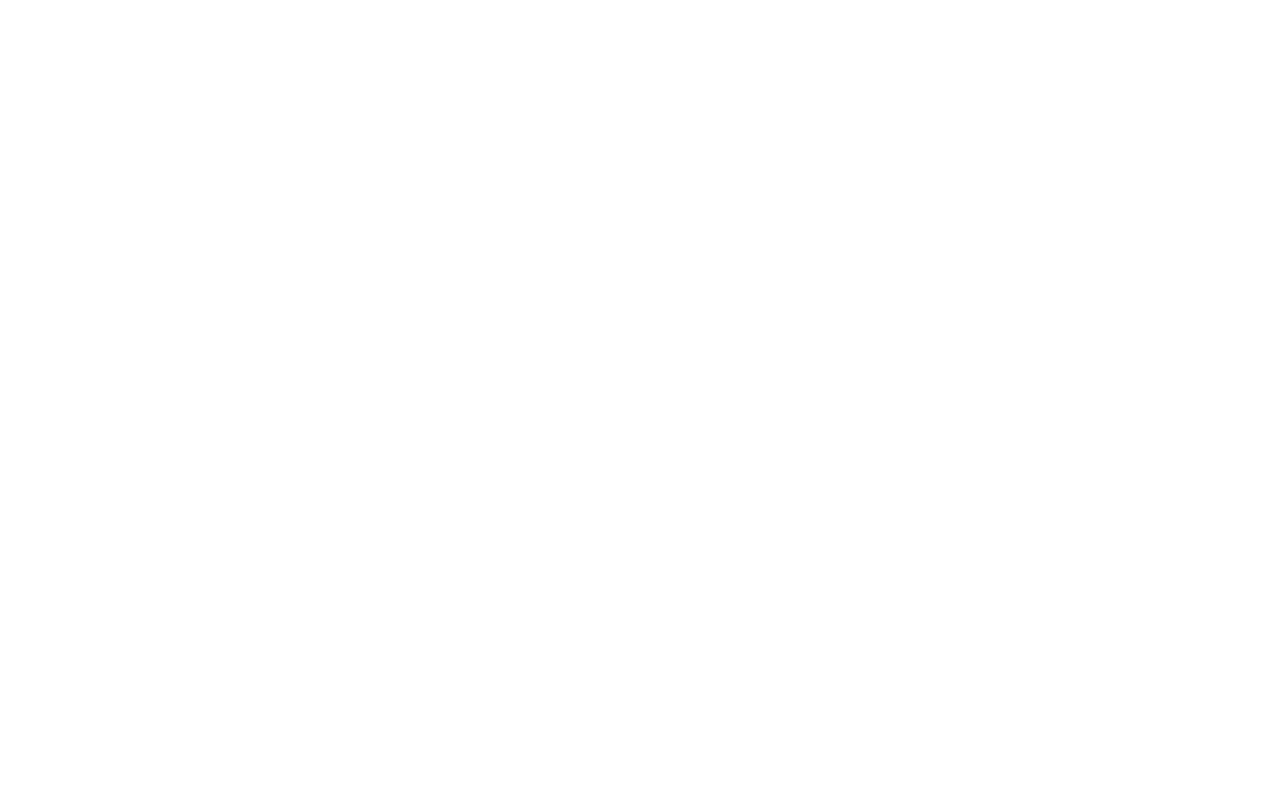
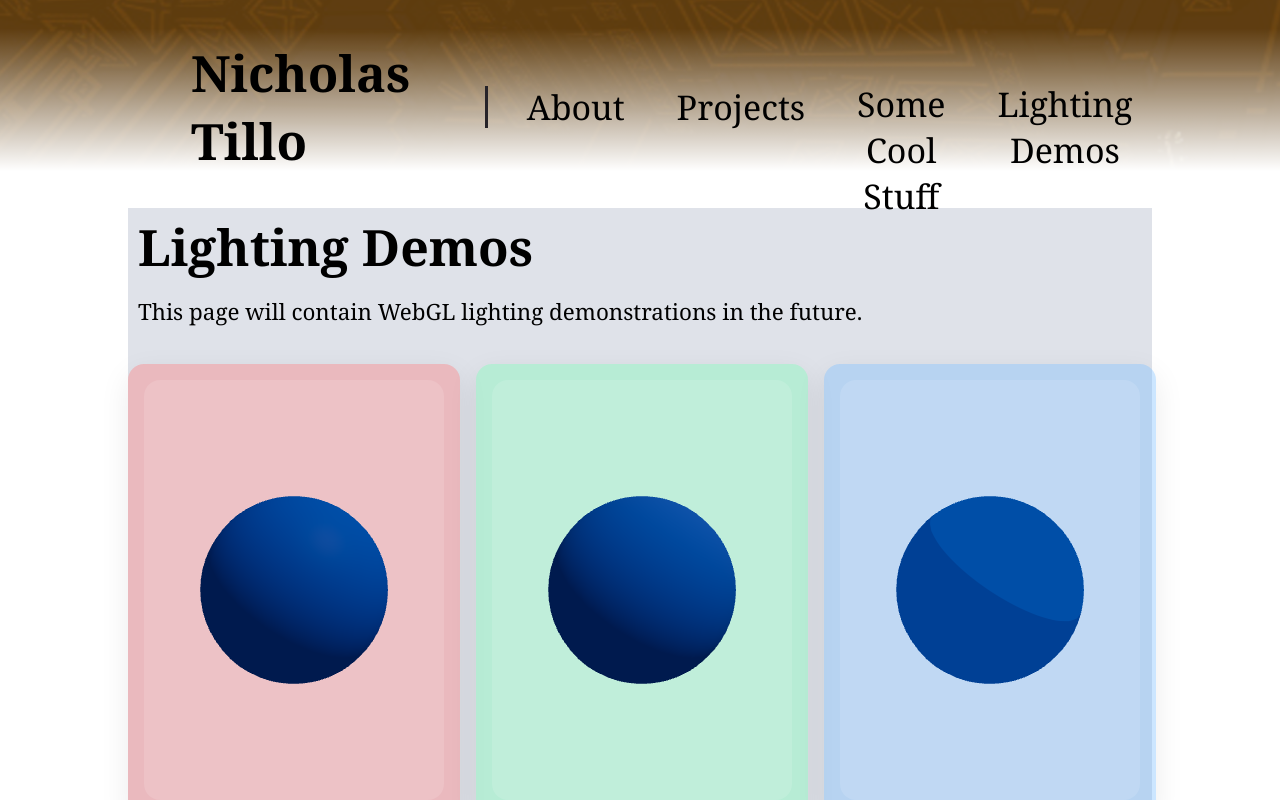
Before and after one commit to NicholasTillo/nicholastillo.github.io, a React (Create React App) app in the folder my-app/: page /#/lightingdemos in a window 1280 px wide. Before the commit this address had no page. Shown: the top 800 px of the page. Built offline with nearby package versions, Linux system fonts and the light colour scheme; a web font is replaced by a local one.

Commit message:
Lighting Demos and Computational Artwork

```diff
--- a/my-app/package.json
+++ b/my-app/package.json
@@ -4,6 +4,8 @@
   "version": "0.1.0",
   "private": true,
   "dependencies": {
+    "@react-three/drei": "^10.7.7",
+    "@react-three/fiber": "^9.5.0",
     "@testing-library/dom": "^10.4.0",
     "@testing-library/jest-dom": "^6.6.3",
     "@testing-library/react": "^16.3.0",
@@ -15,7 +17,9 @@
     "react-router": "^7.6.1",
     "react-router-dom": "^7.6.1",
     "react-router-hash-link": "^2.4.3",
-    "react-scripts": "5.0.1"
+    "react-scripts": "5.0.1",
+    "react-unity-webgl": "^10.1.6",
+    "three": "^0.183.2"
   },
   "scripts": {
     "predeploy": "npm run build",
--- a/my-app/src/App.css
+++ b/my-app/src/App.css
@@ -10,7 +10,7 @@
 }
 
 .App-header {
-  background-color: #282c34;
+  background-color: #ededed;
   min-height: 100vh;
   display: flex;
   flex-direction: column;
--- a/my-app/src/App.js
+++ b/my-app/src/App.js
@@ -8,6 +8,7 @@
 import About from './Pages/about';
 import Projects from './Pages/projects';
 import Page3 from './Pages/page3';
+import LightingDemos from './Pages/lightingdemos';
 
 import { Layout } from './Layout';
 
@@ -24,6 +25,7 @@
           <Route path = "/about" element = {<About/>} />
           <Route path = "/projects" element = {<Projects/>} />
           <Route path = "/page3" element = {<Page3/>} />
+          <Route path = "/lightingdemos" element = {<LightingDemos/>} />
         </Route>
 
 
--- /dev/null
+++ b/my-app/src/Pages/lightingdemos.css
@@ -0,0 +1,55 @@
+/* Styles for the Lighting Demos page */
+
+.lightingContainer {
+  display: flex;
+  gap: 1rem;
+  width: 100%;
+  max-width: 1200px;
+  margin: 2rem auto;
+}
+
+.lightingPanel {
+  flex: 1;
+  min-height: 420px;
+  display: flex;
+  justify-content: center;
+  align-items: center;
+  border-radius: 1rem;
+  padding: 1rem;
+  box-shadow: 0 10px 30px rgba(0, 0, 0, 0.08);
+}
+
+.lightingPanel.red {
+  background: rgba(255, 102, 102, 0.33);
+}
+
+.lightingPanel.green {
+  background: rgba(102, 255, 170, 0.33);
+}
+
+.lightingPanel.blue {
+  background: rgba(102, 178, 255, 0.33);
+}
+
+.lightingCanvasWrapper {
+  width: 100%;
+  height: 100%;
+  display: flex;
+  justify-content: center;
+  align-items: center;
+}
+
+.lightingCanvas {
+  width: 100%;
+  height: 100%;
+  min-height: 320px;
+  border-radius: 1rem;
+  overflow: hidden;
+  background: rgba(255, 255, 255, 0.12);
+}
+
+.lightingPanel span {
+  font-size: 0.95rem;
+  color: rgba(0, 0, 0, 0.65);
+  font-weight: 600;
+}
--- /dev/null
+++ b/my-app/src/Pages/lightingdemos.js
@@ -0,0 +1,92 @@
+import React from "react";
+import './basepages.css'
+import './lightingdemos.css'
+import { Canvas , useFrame } from '@react-three/fiber'
+import { OrbitControls } from '@react-three/drei'
+import { useRef } from 'react'
+import { MeshPhongMaterial } from "three";
+
+
+function RotatingStandardMesh() {
+  const ref = useRef()
+  useFrame((_, delta) => {
+    ref.current.rotation.y += delta * 0.6
+  })
+  return (
+    <mesh ref={ref}>
+      <sphereGeometry args={[0.55, 28, 28]} />
+      <meshStandardMaterial color="#3a7ae0" />
+    </mesh>
+  )
+}
+
+function RotatingPhongMesh() {
+  const ref = useRef()
+  useFrame((_, delta) => {
+    ref.current.rotation.y += delta * 0.6
+  })
+  return (
+    <mesh ref={ref}>
+      <sphereGeometry args={[0.55, 28, 28]} />
+      <meshPhongMaterial color="#3a7ae0" />
+    </mesh>
+  )
+}
+
+function RotatingRefractionMesh() {
+  const ref = useRef()
+  useFrame((_, delta) => {
+    ref.current.rotation.y += delta * 0.6
+  })
+  return (
+    <mesh ref={ref}>
+      <sphereGeometry args={[0.55, 28, 28]} />
+      <meshToonMaterial color="#3a7ae0"/>
+    </mesh>
+  )
+}
+
+
+export default class LightingDemos extends React.Component {
+    render(){
+        return(
+            <div className="mainBody">
+                <h1>Lighting Demos</h1>
+                <p>This page will contain WebGL lighting demonstrations in the future.</p>
+
+                <div className="lightingContainer">
+                    <div className="lightingPanel red">
+                        <div className="lightingCanvasWrapper">
+                            <Canvas className="lightingCanvas" camera={{ position: [0, 0, 2.2], fov: 60 }} frameloop="demand">
+                                <ambientLight intensity={0.4} />
+                                <directionalLight position={[1, 1.5, 0.8]} intensity={1} />
+                                <RotatingPhongMesh />
+                                <OrbitControls />
+                            </Canvas>
+                        </div>
+                    </div>
+                    <div className="lightingPanel green">
+                        <div className="lightingCanvasWrapper">
+                            <Canvas className="lightingCanvas" camera={{ position: [0, 0, 2.2], fov: 60 }} frameloop="demand">
+                                <ambientLight intensity={0.4} />
+                                <directionalLight position={[1, 1.5, 0.8]} intensity={1} />
+                                <RotatingStandardMesh />
+                                <OrbitControls />
+                            </Canvas>
+                        </div>
+                    </div>
+                    <div className="lightingPanel blue">
+                        <div className="lightingCanvasWrapper">
+                            <Canvas className="lightingCanvas" camera={{ position: [0, 0, 2.2], fov: 60 }} frameloop="demand">
+                                <ambientLight intensity={0.4} />
+                                <directionalLight position={[1, 1.5, 0.8]} intensity={1} />
+                                <RotatingRefractionMesh />
+                                <OrbitControls />
+                            </Canvas>
+                        </div>
+                    </div>
+                </div>
+            </div>
+        );
+    }
+}
--- a/my-app/src/Pages/projects.js
+++ b/my-app/src/Pages/projects.js
@@ -18,7 +18,8 @@
             <div id="projectDescriptions">
                 <div id="project1">
                     <h3> Gitaxian Probe  & Strategic Sorcery - AI Models for Magic: The Gathering </h3>
-                    <p> A MTG Inspirted Course Project. An exploration of the different AI models and their applicability on the Magic The Gathering domain. We eventually expanded on this topic, specifically the automated planning section. Presenting this paper in the ICAPS 2024 confrence. </p>
+                    <p> A MTG Inspirted Course Project. An exploration of the different AI models and their applicability on the Magic The Gathering domain.
+                        We eventually expanded on this topic, specifically the automated planning section. Presenting this paper in the ICAPS 2024 confrence. </p>
 
                     <a  href="https://github.com/NicholasTillo/Gitaxian-Probe"> Project Link </a>
 
@@ -60,13 +61,19 @@
                 </div>
                 <div className="seperator"> </div>
                 <div id="project5">
-                    <h3> Capstone Project - MuLab Artwork </h3>
-                    <p> description 5</p>
+                    <h3> Capstone Project - Computational Artwork for the MuLab </h3>
+                    <p> This project was a set of 3 full sized canvases meant to spread the research of the graduate students within the MuLab and present the key concepts in a novel way.
+                        The 3 art pieces contain a mix of acrylic paintings, spray coloured mediums and mixed media elements. The concepts covered by the artworks were RP-BDI planning, a multi-agent epistemic planning model aimed to make planning more human.
+                        Next was a novel neural net approach to the classic cops and robbers graph theory problem. Finally, the last piece was regarding using AI automated planning for safety features on spacecrafts.
+                    </p>
+                    <a href="https://drive.google.com/file/d/110QHDawwi864MMwkK79G3pvBGZB0s9WW/view?usp=sharing" target="_blank" rel="noopener noreferrer">
+                        Final Report For The Project
+                    </a>
                 </div>
                 <div className="seperator"> </div>
                 <div id="project6">
-                    <h3> project6 </h3>
-                    <p> description 6</p>
+                    <h3> Upcoming </h3>
+                    <p> Upcoming</p>
                 </div>
                 <div className="seperator"> </div>
                 <div id="project7">
--- a/my-app/src/components/NavBar.js
+++ b/my-app/src/components/NavBar.js
@@ -31,6 +31,11 @@
                   <button> Some Cool Stuff </button>
                 </Link>
             </div>
+            <div className="navExtra">
+                <Link reloadDocument to="/lightingdemos">
+                  <button> Lighting Demos </button>
+                </Link>
+            </div>
           </nav>
 
         </div>
--- a/my-app/src/components/photos.js
+++ b/my-app/src/components/photos.js
@@ -6,6 +6,8 @@
 import GitProbe1 from '../Assets/GitProbe1.png';
 import EEBehaviourTree from '../Assets/EEBehaviourTree.png';
 import GameOfLife from '../Assets/GameOfLife.png';
+import ComputationalArtwork from '../Assets/FinishedComputationalArtworks.png';
+
 
 
 
@@ -59,5 +61,11 @@
     width: 1,
     height: 1
   },
+  {
+    src: ComputationalArtwork,
+    width: 1,
+    height: 1
+  },
+
 
 ]
```
Also changed, not shown: my-app/src/Assets/FinishedComputationalArtworks.png (added), 1 other file (tests, documents, lock files or other folders).
